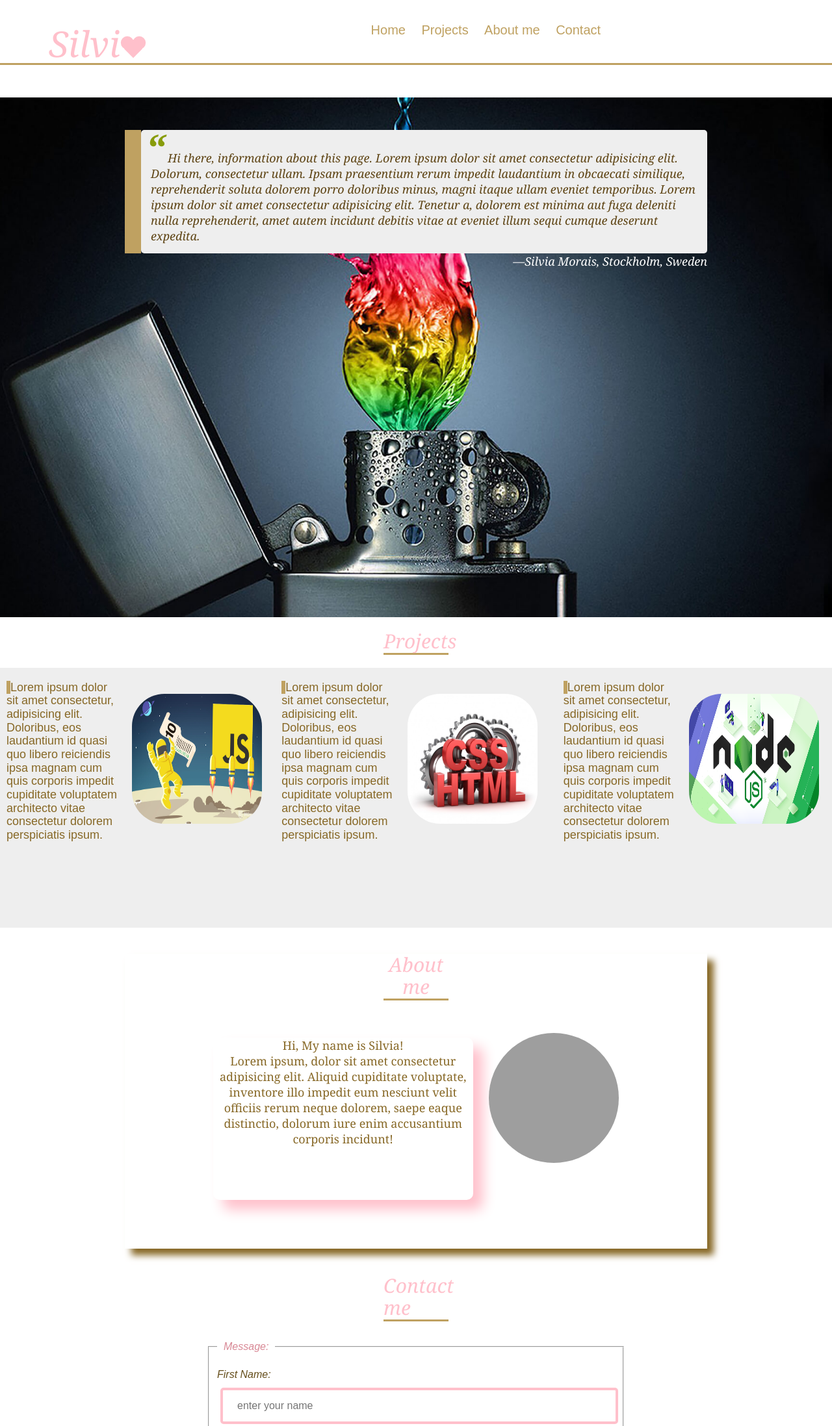
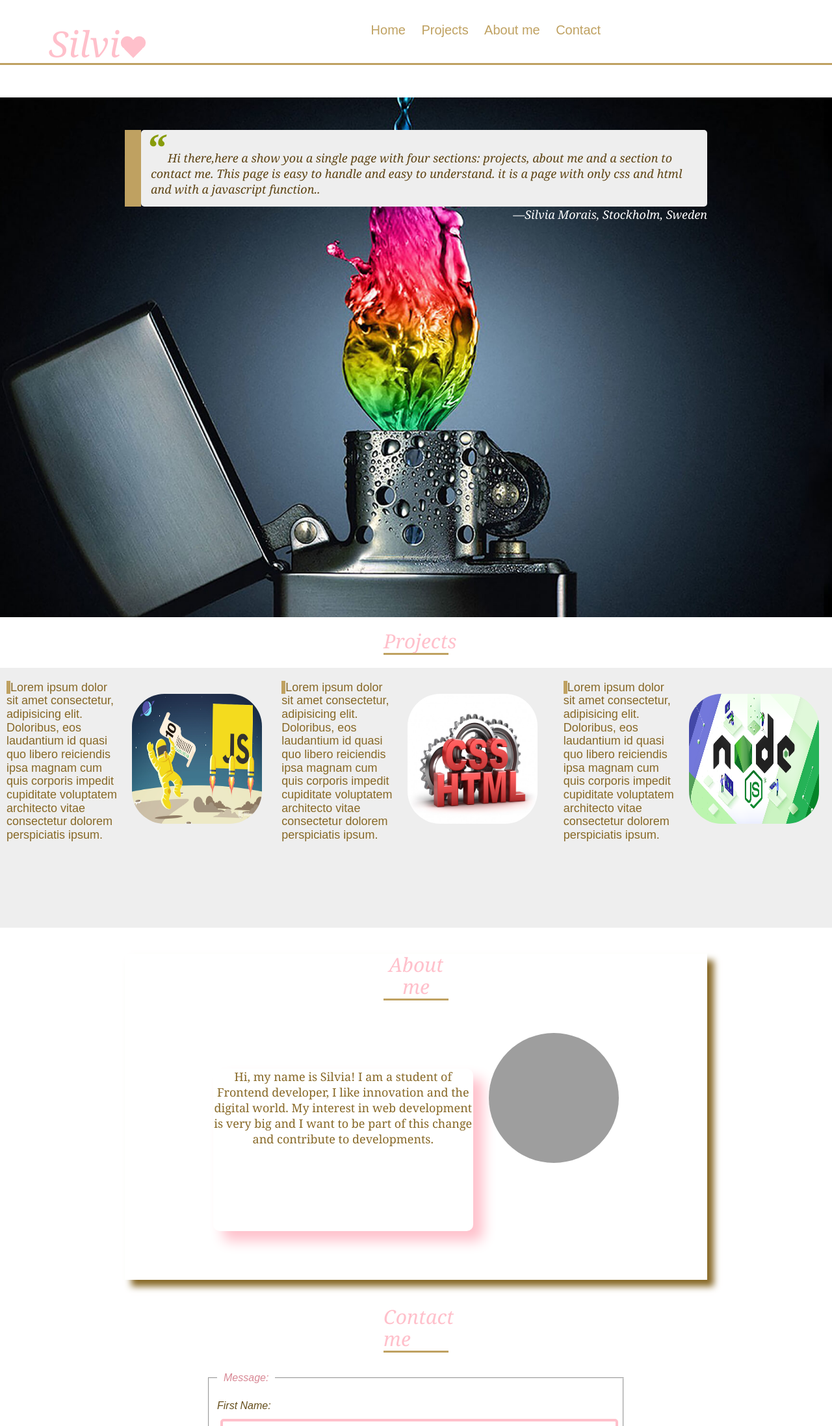
Before and after one commit to Silvia02/Html-css-page, a plain HTML site: page index.html in a window 1280 px wide. Shown: the top 2195 px of the page at 65% size. Drawn offline with Linux system fonts and the light colour scheme; grey boxes are pictures that could not be loaded.

Commit message:
Update index.html

```diff
--- a/index.html
+++ b/index.html
@@ -36,15 +36,10 @@
 
        <blockquote>
         <p>
-         Hi there, information about this page.
-           Lorem ipsum dolor sit amet consectetur adipisicing elit.
-           Dolorum, consectetur ullam. Ipsam praesentium rerum impedit
-           laudantium in obcaecati similique, reprehenderit soluta dolorem
-           porro doloribus minus,
-           magni itaque ullam eveniet temporibus.
-           Lorem ipsum dolor sit amet consectetur adipisicing elit. Tenetur a, dolorem est minima
-           aut fuga deleniti nulla reprehenderit, amet autem incidunt debitis vitae at eveniet
-            illum sequi cumque deserunt expedita.</p>
+         Hi there,here a show you a single page with four sections: projects,
+            about me and a section to contact me.
+            This page is easy to handle and easy to understand.
+            it is a page with only css and html and with a javascript function..</p>
             <footer>—Silvia Morais, <cite>Stockholm, Sweden</cite></footer>
           </blockquote>
 
@@ -91,12 +86,11 @@
   <section class="main">
     <div id="main-content">
       <p>About me</p>
-       <span>Hi, My name is Silvia!<br>
-        Lorem ipsum, dolor sit amet consectetur adipisicing elit.
-        Aliquid cupiditate voluptate, inventore illo impedit eum
-        nesciunt velit officiis rerum neque dolorem,
-        saepe eaque distinctio,
-        dolorum iure enim accusantium corporis incidunt!
+       <span>Hi, my name is Silvia!
+       I am a student of Frontend developer,
+       I like innovation and the digital world.
+        My interest in web development is very big and
+        I want to be part of this change and contribute to developments.
        </span>
 
   <img src="styles/silvinha.jpg" alt="silvia">
```
